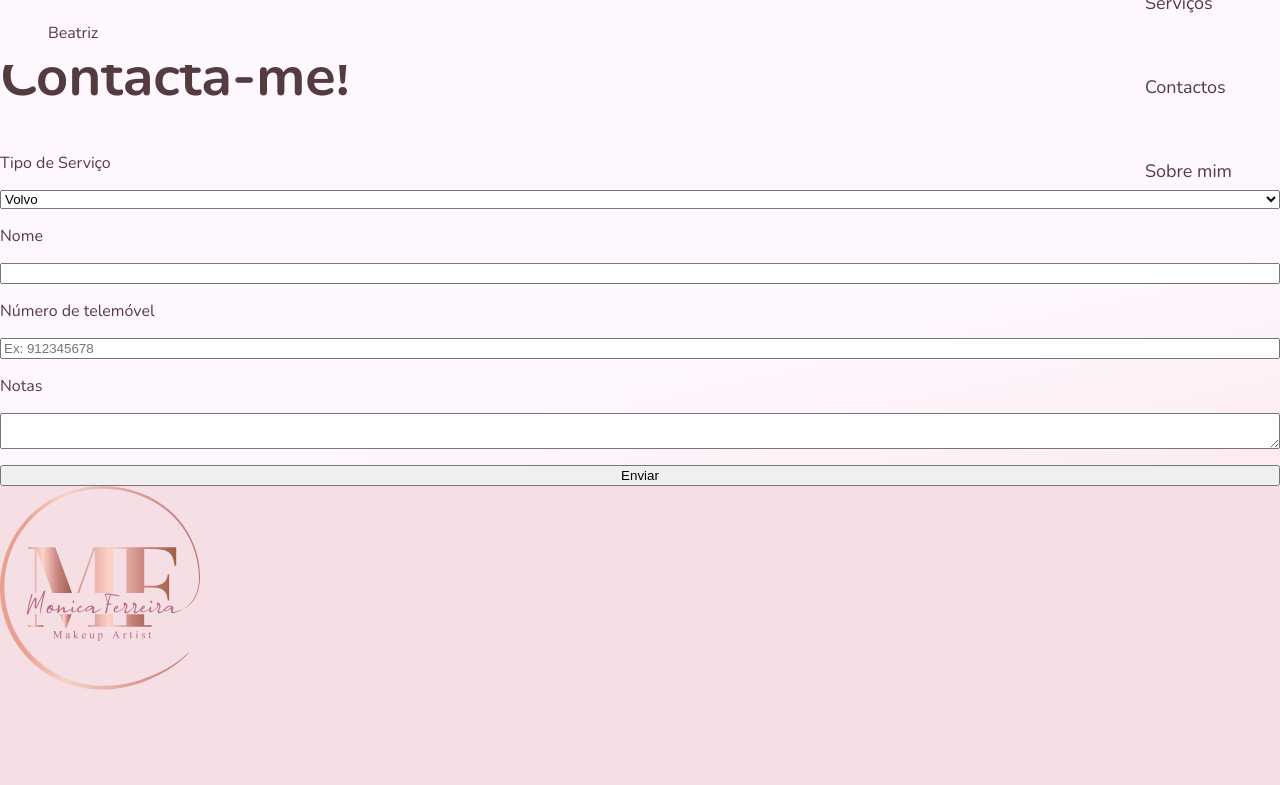
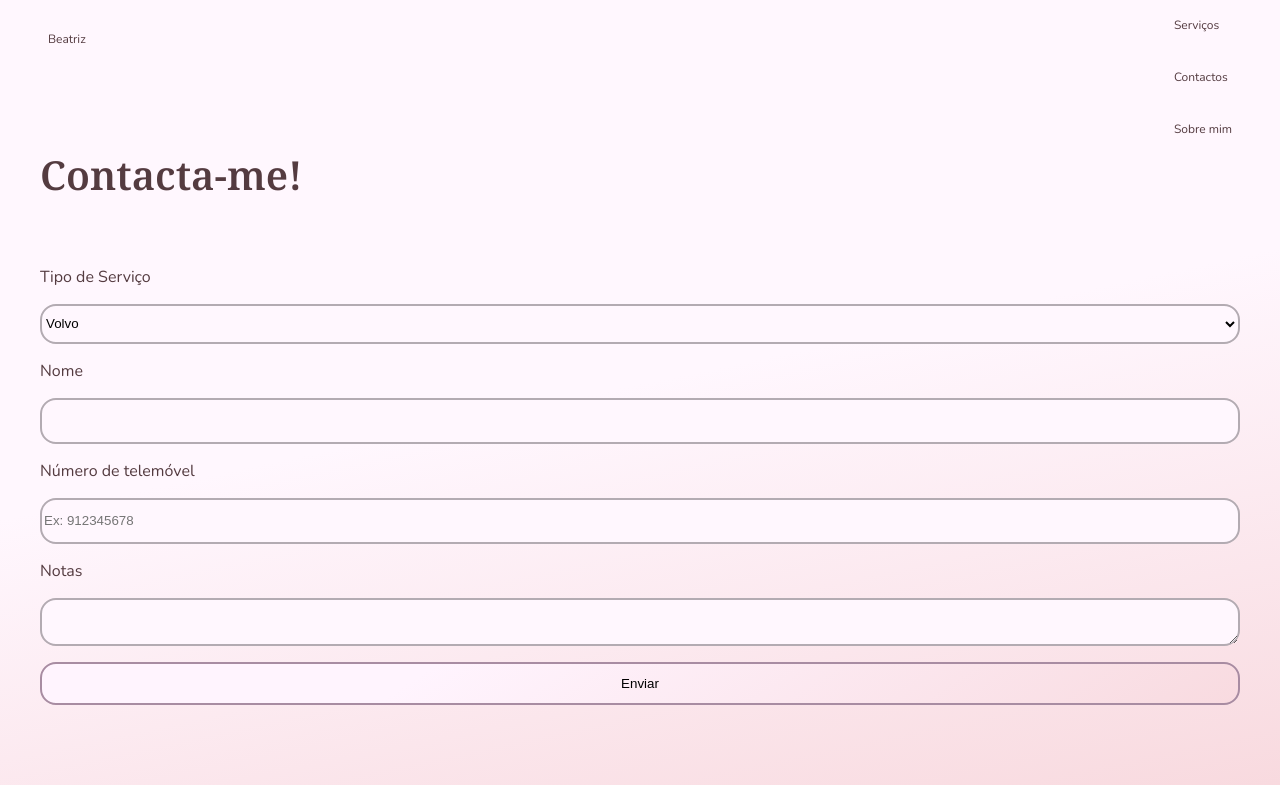
Before and after one commit to beatrizsfrodrigues/MFMakeupArtist, a Vue app in the folder app/: page /contacts in a window 1280 px wide. Shown: the top 785 px of the page. Built offline with nearby package versions, Linux system fonts and the light colour scheme; a web font is replaced by a local one.

Commit message:
Update favicon, enhance Home and Services views, and add services CSS

```diff
--- a/app/index.html
+++ b/app/index.html
@@ -2,7 +2,7 @@
 <html lang="en">
   <head>
     <meta charset="UTF-8" />
-    <link rel="icon" type="image/svg+xml" href="src/assets/logo.svg" />
+    <link rel="icon" type="image/svg+xml" href="src/assets/logo.ico" />
     <meta name="viewport" content="width=device-width, initial-scale=1.0" />
     <link rel="preconnect" href="https://fonts.googleapis.com" />
     <link rel="preconnect" href="https://fonts.gstatic.com" crossorigin />
--- a/app/src/assets/css/base.css
+++ b/app/src/assets/css/base.css
@@ -14,32 +14,77 @@ body {
   font-family: "Otama.ep", sans-serif;
 }
 
-h1 {
-  font-size: 56px;
-}
-
 a {
   text-decoration: none;
   color: #543b40;
 }
 
+.mainBody {
+  display: flex;
+  flex-direction: column;
+  padding: 120px 40px 80px 40px;
+  gap: 64px;
+}
+
+#app {
+  margin: 0px;
+}
+
+h1 {
+  font-family: "Noto Serif";
+  font-weight: 600;
+  font-size: 40px;
+  margin-bottom: 0px;
+}
+
+h2 {
+  font-family: "Noto Serif";
+  font-weight: 600;
+  font-size: 16px;
+  margin-bottom: 0px;
+}
+
+h3 {
+  font-size: 16px;
+  font-style: normal;
+  font-weight: 600;
+  margin-bottom: 0px;
+}
+
+p {
+  font-size: 12px;
+  margin-bottom: 0px;
+}
+
+.button {
+  display: flex;
+  padding: 12px 20px;
+  justify-content: center;
+  align-items: center;
+  gap: 8px;
+  border-radius: 16px;
+  border: 2px solid #a88ca2;
+  background: linear-gradient(146deg, #fff4fe 31.4%, #f8d9de 104.4%);
+}
+
+.section {
+  display: grid;
+  grid-gap: 32px;
+}
+
+.input {
+  height: 40px;
+  border-radius: 16px;
+  border: 2px solid #b3abb2;
+  background: #fff7fe;
+}
 @media only screen and (max-width: 600px) {
   #app {
     margin: 0px;
   }
 
-  .mainBody {
-    display: flex;
-    flex-direction: column;
-    padding: 120px 40px 80px 40px;
-    gap: 64px;
-  }
-
   h1 {
-    font-family: "Noto Serif";
-    font-weight: 600;
     font-size: 24px;
-    margin-bottom: 0px;
   }
 
   h2 {
--- a/app/src/assets/css/home.css
+++ b/app/src/assets/css/home.css
@@ -22,61 +22,4 @@
     object-fit: cover;
     border-radius: 8px;
   }
-
-  #contentServiceDiv {
-    display: flex;
-    flex-direction: column;
-    align-items: center;
-    gap: 32px;
-  }
-
-  .serviceBorder {
-    display: inline-block;
-    padding: 4px;
-    margin-left: auto;
-    margin-right: auto;
-    gap: 8px;
-    border-radius: 16px;
-    border: 2px solid #b3abb2;
-  }
-
-  .serviceBorder2 {
-    display: flex;
-    padding: 1px 42px;
-    flex-direction: column;
-    align-items: center;
-    gap: 16px;
-    border-radius: 12px;
-    border: 2px solid #b3abb2;
-    background: rgba(244, 216, 238, 0.2);
-  }
-  .serviceName {
-    width: 200px;
-    text-align: center;
-  }
-
-  .adorn1 {
-    margin-top: -3px;
-  }
-
-  .adorn2 {
-    transform: rotate(180deg);
-    margin-bottom: -3px;
-  }
-
-  .serviceContent {
-    display: flex;
-    flex-direction: column;
-    justify-content: center;
-    align-items: center;
-    gap: 16px;
-  }
-
-  .serviceImg {
-    width: 221px;
-    height: 242px;
-    border-radius: 8px;
-    border: 2px solid #b3abb2;
-    object-fit: cover;
-  }
 }
--- /dev/null
+++ b/app/src/assets/css/services.css
@@ -0,0 +1,56 @@
+.cards {
+  display: grid;
+  grid-template-columns: repeat(auto-fill, minmax(300px, 1fr));
+  gap: 32px;
+}
+
+.serviceBorder {
+  display: inline-block;
+  padding: 4px;
+  margin-left: auto;
+  margin-right: auto;
+  gap: 8px;
+  border-radius: 16px;
+  border: 2px solid #b3abb2;
+  height: fit-content;
+}
+
+.serviceBorder2 {
+  display: flex;
+  padding: 1px 42px;
+  flex-direction: column;
+  align-items: center;
+  gap: 16px;
+  border-radius: 12px;
+  border: 2px solid #b3abb2;
+  background: rgba(244, 216, 238, 0.2);
+}
+.serviceName {
+  width: 200px;
+  text-align: center;
+}
+
+.adorn1 {
+  margin-top: -3px;
+}
+
+.adorn2 {
+  transform: rotate(180deg);
+  margin-bottom: -3px;
+}
+
+.serviceContent {
+  display: flex;
+  flex-direction: column;
+  justify-content: center;
+  align-items: center;
+  gap: 16px;
+}
+
+.serviceImg {
+  width: 221px;
+  height: 242px;
+  border-radius: 8px;
+  border: 2px solid #b3abb2;
+  object-fit: cover;
+}
--- a/app/src/views/Home.vue
+++ b/app/src/views/Home.vue
@@ -1,7 +1,11 @@
 <template>
   <div class="mainBody">
     <div id="homeDiv">
-      <img id="pfp" src="../assets/otherPics/pfp.svg" alt="" />
+      <img
+        id="pfp"
+        src="https://res.cloudinary.com/dhp2bgd7u/image/upload/v1734469347/pfp_bn9fkl.svg"
+        alt=""
+      />
       <h1>Maquilhadora Profissional</h1>
       <h2>Mónica Ferreira</h2>
       <p>Especializada em maquilhagem para casamentos.</p>
--- a/app/src/views/Services.vue
+++ b/app/src/views/Services.vue
@@ -1,6 +1,7 @@
 <template>
   <div class="mainBody">
     <h1>Serviços</h1>
+    <div class="cards">
       <div v-for="service in this.services" class="serviceBorder">
         <div class="serviceBorder2">
           <img src="../assets/otherPics/adorn.svg" class="adorn1" alt="" />
@@ -10,6 +11,7 @@
             <button class="button">Saber mais</button>
           </div>
           <img src="../assets/otherPics/adorn.svg" class="adorn2" alt="" />
+        </div>
       </div>
     </div>
   </div>
@@ -36,4 +38,6 @@ export default {
 };
 </script>
 
-<style lang="scss" scoped></style>
+<style>
+@import "../assets/css/services.css";
+</style>
```
Also changed, not shown: 1 other file (tests, documents, lock files or other folders). Lines whose indentation alone changed are shown as unchanged.
